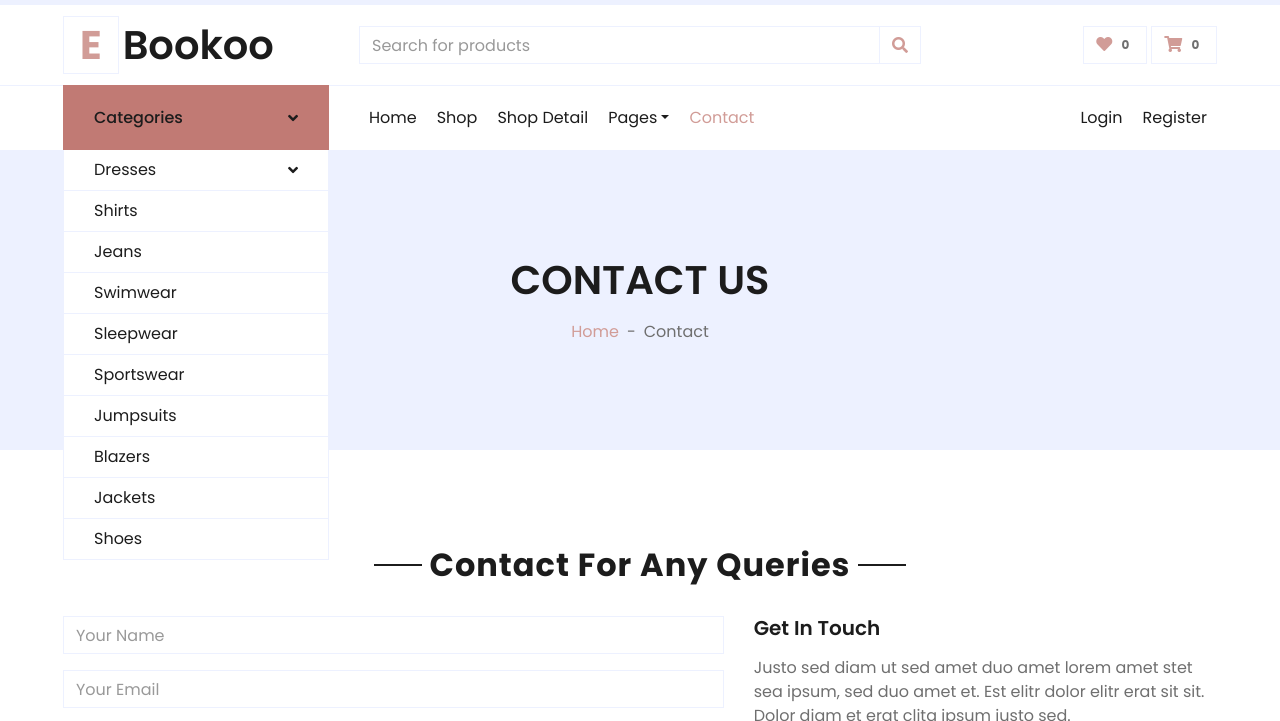
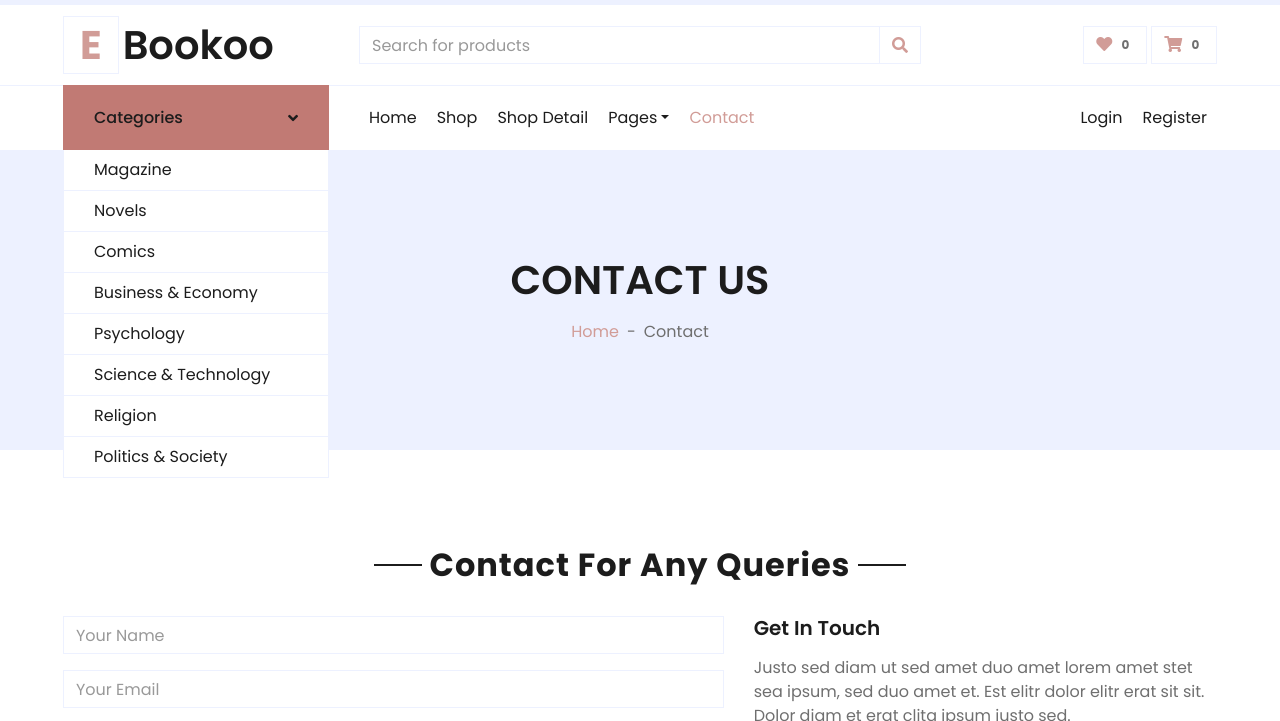
Before and after one commit to ulfhiraa/ProjectKelompok4_PDW_B, a plain HTML site: page contact.html in a window 1280 px wide. Both pictures are taken after a click on the link "Categories". Shown: the part 35-756 px from the top of the page. Drawn offline with nearby package versions, Linux system fonts and the light colour scheme; files that its build step writes are made by us from their sources.

Commit message:
Update contact.html

```diff
--- a/contact.html
+++ b/contact.html
@@ -100,24 +100,15 @@
                     <i class="fa fa-angle-down text-dark"></i>
                 </a>
                 <nav class="collapse position-absolute navbar navbar-vertical navbar-light align-items-start p-0 border border-top-0 border-bottom-0 bg-light" id="navbar-vertical" style="width: calc(100% - 30px); z-index: 1;">
-                    <div class="navbar-nav w-100 overflow-hidden" style="height: 410px">
-                        <div class="nav-item dropdown">
-                            <a href="#" class="nav-link" data-toggle="dropdown">Dresses <i class="fa fa-angle-down float-right mt-1"></i></a>
-                            <div class="dropdown-menu position-absolute bg-secondary border-0 rounded-0 w-100 m-0">
-                                <a href="" class="dropdown-item">Men's Dresses</a>
-                                <a href="" class="dropdown-item">Women's Dresses</a>
-                                <a href="" class="dropdown-item">Baby's Dresses</a>
-                            </div>
-                        </div>
-                        <a href="" class="nav-item nav-link">Shirts</a>
-                        <a href="" class="nav-item nav-link">Jeans</a>
-                        <a href="" class="nav-item nav-link">Swimwear</a>
-                        <a href="" class="nav-item nav-link">Sleepwear</a>
-                        <a href="" class="nav-item nav-link">Sportswear</a>
-                        <a href="" class="nav-item nav-link">Jumpsuits</a>
-                        <a href="" class="nav-item nav-link">Blazers</a>
-                        <a href="" class="nav-item nav-link">Jackets</a>
-                        <a href="" class="nav-item nav-link">Shoes</a>
+                    <div class="navbar-nav w-100 overflow-hidden custom-height" style="height: auto;">
+                        <a href="" class="nav-item nav-link">Magazine</a>
+                        <a href="" class="nav-item nav-link">Novels</a>
+                        <a href="" class="nav-item nav-link">Comics</a>
+                        <a href="" class="nav-item nav-link">Business & Economy</a>
+                        <a href="" class="nav-item nav-link">Psychology</a>
+                        <a href="" class="nav-item nav-link">Science & Technology</a>
+                        <a href="" class="nav-item nav-link">Religion</a>
+                        <a href="" class="nav-item nav-link">Politics & Society</a>
                     </div>
                 </nav>
             </div>
```
